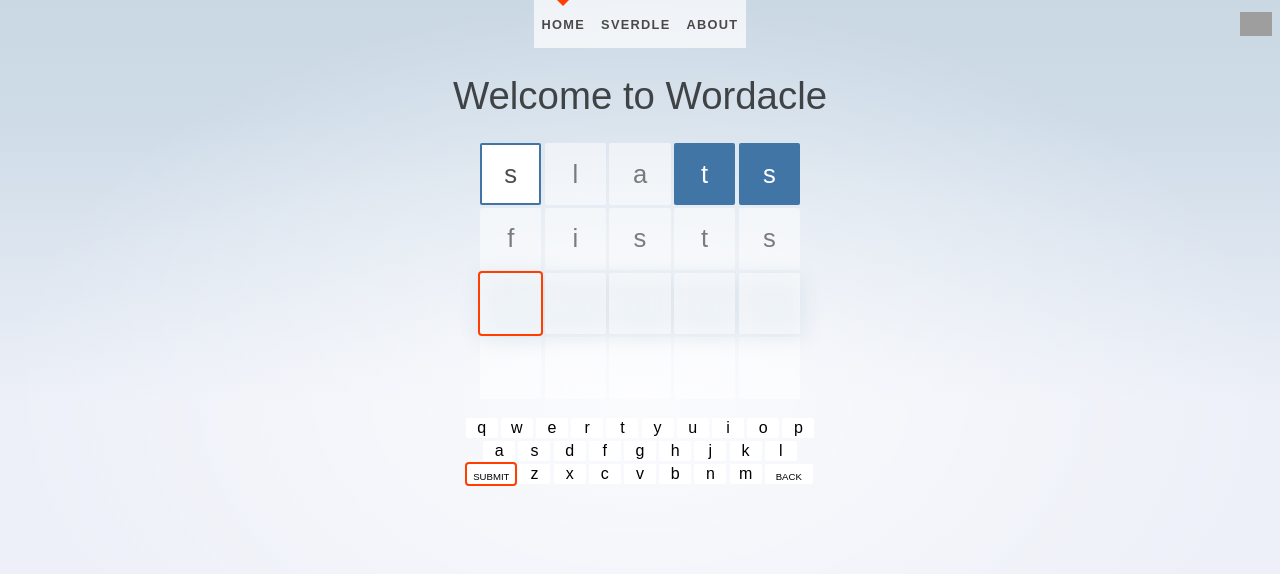
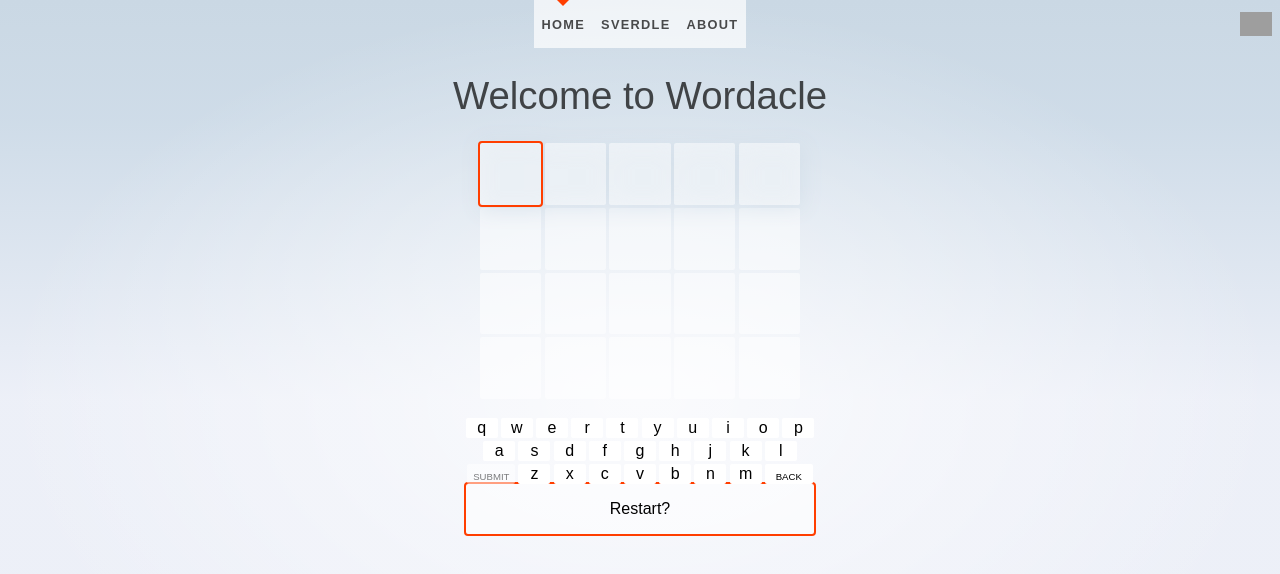
Before and after one commit to szinn/wordacle, a SvelteKit app: page / in a window 1280 px wide. Shown: the top 574 px of the page. Built offline with nearby package versions, Linux system fonts and the light colour scheme; no server answers; grey boxes are pictures that could not be loaded.

Commit message:
Adding input and server call

```diff
--- a/src/routes/+page.server.ts
+++ b/src/routes/+page.server.ts
@@ -10,4 +10,20 @@ export const load = (({ cookies }) => {
   };
 }) satisfies PageServerLoad;
 
-export const actions = {} satisfies Actions;
+export const actions = {
+  enter: async ({ request, cookies }) => {
+    const query = new Query(cookies.get('wordacle'));
+
+    const data = await request.formData();
+    const guess = data.getAll('guess') as string[];
+    const state = data.getAll('state') as string[];
+    console.log('got guesses', guess);
+    console.log('got states', state);
+
+    cookies.set('wordacle', query.toString(), { path: '/' });
+  },
+
+  restart: async ({ cookies }) => {
+    cookies.delete('wordacle', { path: '/' });
+  }
+} satisfies Actions;
--- a/src/routes/+page.svelte
+++ b/src/routes/+page.svelte
@@ -4,7 +4,7 @@
 
   export let data: PageData;
 
-  let index = data.guesses.length;
+  $: index = data.guesses.length;
 
   $: {
     for (let i = 0; i < data.guesses.length; i += 1) {
@@ -15,9 +15,8 @@
   }
 
   $: currentGuess = data.guesses[index] || '';
-  $: submittable = currentGuess.length % 5 == 0;
-  // $: currentState = data.states[i] || '';
-  // $: submittable = currentGuess.length === 5;
+  $: currentState = data.states[index] || '';
+  $: submittable = (index > 0 && currentGuess.length == 0) || currentGuess.length === 5;
 
   /**
    * Modify the game state without making a trip to the server,
@@ -29,8 +28,21 @@
 
     if (key === 'backspace') {
       currentGuess = currentGuess.slice(0, -1);
+      currentState = currentState.slice(0, -1);
+    } else if (key?.startsWith('guess')) {
+      const [, c] = key.split('-');
+      const column = +c;
+
+      let state = currentState[column];
+      if (state == 'x') {
+        state = '/';
+      } else {
+        state = state == '/' ? '+' : 'x';
+      }
+      currentState = currentState.substring(0, column) + state + currentState.substring(column + 1);
     } else if (currentGuess.length < 5) {
       currentGuess += key;
+      currentState += 'x';
     }
   }
 
@@ -74,13 +86,23 @@
       <div class="row" class:current>
         {#each Array.from(Array(5).keys()) as column (column)}
           {@const guess = current ? currentGuess : data.guesses[row]}
-          {@const state = data.states[row]?.[column] || 'x'}
+          {@const states = current ? currentState : data.states[row]}
+          {@const state = states?.[column] ?? 'x'}
           {@const value = guess?.[column] ?? ''}
           {@const selected = current && column === guess.length}
           {@const exact = state === '+'}
           {@const close = state === '/'}
           {@const missing = state === 'x'}
-          <div class="letter" class:close class:exact class:missing class:selected>
+          <button
+            class="letter"
+            class:close
+            class:exact
+            class:missing
+            class:selected
+            data-key="guess-{column}"
+            disabled={!current || value == ''}
+            on:click|preventDefault={update}
+          >
             {value}
             <span class="visually-hidden">
               {#if exact}
@@ -93,36 +115,30 @@
                 empty
               {/if}
             </span>
-            <input name="guess" disabled={!current} type="hidden" {value} />
-          </div>
+            <input name="guess" disabled={value == ''} type="hidden" {value} />
+            <input name="state" disabled={value == ''} type="hidden" value={state} />
+          </button>
         {/each}
       </div>
     {/each}
   </div>
   <div class="controls">
     <div class="keyboard">
-      <button class:selected={submittable} data-key="enter" disabled={!submittable}>submit</button>
+      <button class:selected={submittable} data-key="enter" disabled={!submittable}> submit </button>
 
       <button name="key" data-key="backspace" formaction="?/update" value="backspace" on:click|preventDefault={update}> back </button>
 
       {#each ['qwertyuiop', 'asdfghjkl', 'zxcvbnm'] as row}
         <div class="row">
           {#each row as letter}
-            <button
-              name="key"
-              aria-label="{letter} {''}"
-              data-key={letter}
-              disabled={submittable}
-              formaction="?/update"
-              value={letter}
-              on:click|preventDefault={update}
-            >
+            <button name="key" aria-label="{letter} {''}" data-key={letter} formaction="?/update" value={letter} on:click|preventDefault={update}>
               {letter}
             </button>
           {/each}
         </div>
       {/each}
     </div>
+    <button class="restart selected" data-key="restart" formaction="?/restart"> Restart? </button>
   </div>
 </form>
 
@@ -252,4 +268,19 @@
   .keyboard button[data-key='enter']:disabled {
     opacity: 0.5;
   }
+
+  .restart {
+    width: 100%;
+    padding: 1rem;
+    background: rgba(255, 255, 255, 0.5);
+    border-radius: 2px;
+    border: none;
+  }
+
+  .restart:focus,
+  .restart:hover {
+    background: var(--color-theme-1);
+    color: white;
+    outline: none;
+  }
 </style>
--- a/src/routes/query.ts
+++ b/src/routes/query.ts
@@ -14,8 +14,8 @@ export class Query {
       this.guesses = guesses ? guesses.split(' ') : [];
       this.states = states ? states.split(' ') : [];
     } else {
-      this.guesses = ['slats', 'fists'];
-      this.states = ['/xx++', 'xxxxx', 'xxxxx', 'xxxxx'];
+      this.guesses = [];
+      this.states = [];
     }
   }
 
```
